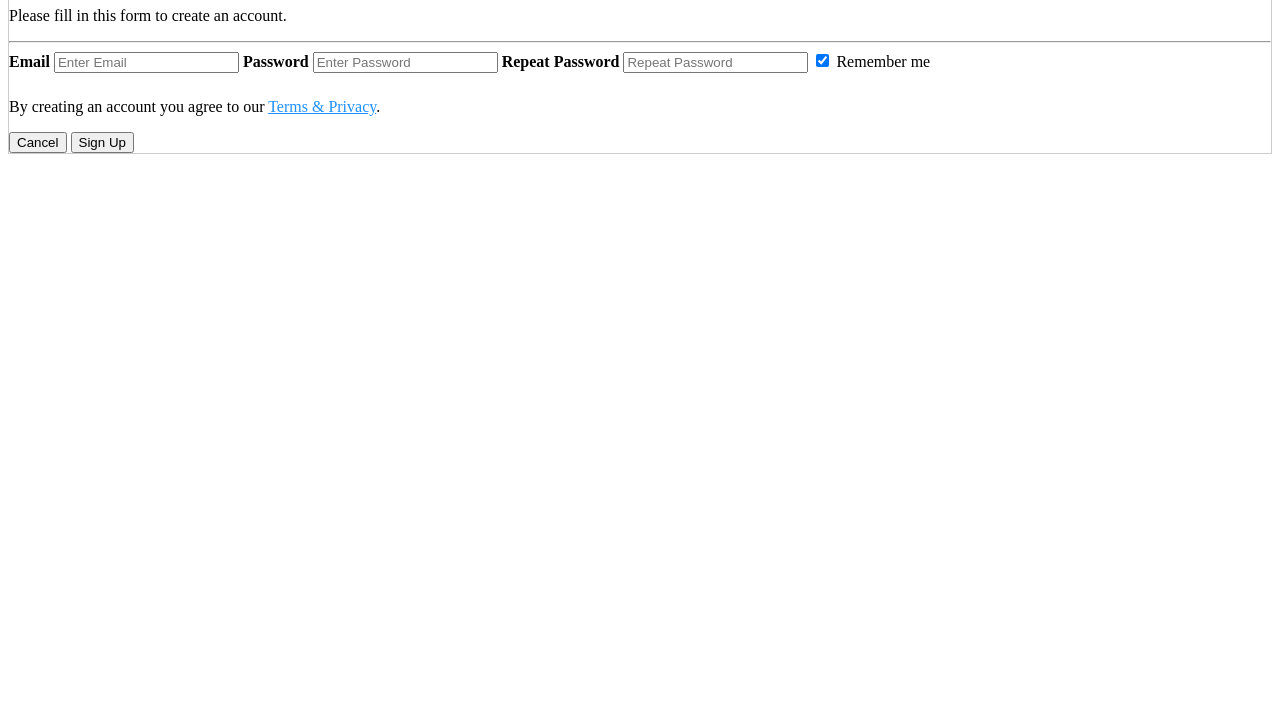
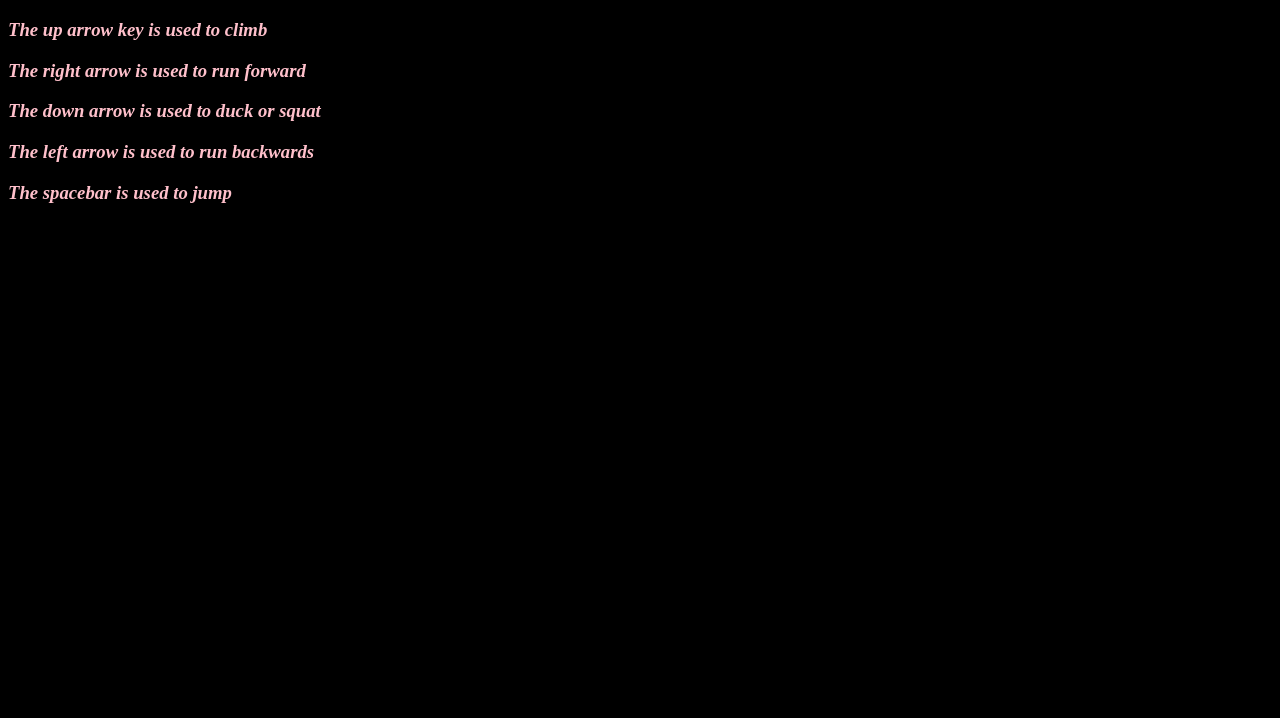
Before and after one commit to AndoverGWC/WomenAndGaming, a plain HTML site: page index.html in a window 1280 px wide. Shown: the part 82-800 px from the top of the page. Drawn offline with Linux system fonts and the light colour scheme.

Commit message:
Juliet Code

```diff
--- a/class.css
+++ /dev/null
@@ -1,68 +0,0 @@
-* {box-sizing: border-box}
-
-/* Full-width input fields */
-  input[type=text], input[type=password] {
-  width: 100%;
-  padding: 15px;
-  margin: 5px 0 22px 0;
-  display: inline-block;
-  border: none;
-  background: #f1f1f1;
-}
-
-input[type=text]:focus, input[type=password]:focus {
-  background-color: #ddd;
-  outline: none;
-}
-
-hr {
-  border: 1px solid #f1f1f1;
-  margin-bottom: 25px;
-}
-
-/* Set a style for all buttons */
-button {
-  background-color: #4CAF50;
-  color: white;
-  padding: 14px 20px;
-  margin: 8px 0;
-  border: none;
-  cursor: pointer;
-  width: 100%;
-  opacity: 0.9;
-}
-
-button:hover {
-  opacity:1;
-}
-
-/* Extra styles for the cancel button */
-.cancelbtn {
-  padding: 14px 20px;
-  background-color: #f44336;
-}
-
-/* Float cancel and signup buttons and add an equal width */
-.cancelbtn, .signupbtn {
-  float: left;
-  width: 50%;
-}
-
-/* Add padding to container elements */
-.container {
-  padding: 16px;
-}
-
-/* Clear floats */
-.clearfix::after {
-  content: "";
-  clear: both;
-  display: table;
-}
-
-/* Change styles for cancel button and signup button on extra small screens */
-@media screen and (max-width: 300px) {
-  .cancelbtn, .signupbtn {
-    width: 100%;
-  }
-}
--- a/index.html
+++ b/index.html
@@ -1,27 +1,29 @@
- <form action="action_page.php" style="border:1px solid #ccc">
-  <div class="container">
-    <h1>Sign Up</h1>
-    <p>Please fill in this form to create an account.</p>
-    <hr>
+<!DOCTYPE html>
+<html>
+  <head>
+    <title>Girls Who Code</title>
+    <meta charset="utf-8">
+    <meta http-equiv="X-UA-Compatible" content="IE=edge">
+    <meta name="viewport" content="width=device-width, initial-scale=1">
+    <link rel="stylesheet" href="/styles.css">
+    <script src="/script.js" defer></script>
+  </head>
+  <body>
+    <body bgcolor="black">
 
-    <label><b>Email</b></label>
-    <input type="text" placeholder="Enter Email" name="email" required>
-
-    <label><b>Password</b></label>
-    <input type="password" placeholder="Enter Password" name="psw" required>
-
-    <label><b>Repeat Password</b></label>
-    <input type="password" placeholder="Repeat Password" name="psw-repeat" required>
-
-    <label>
-      <input type="checkbox" checked="checked" style="margin-bottom:15px"> Remember me
-    </label>
-
-    <p>By creating an account you agree to our <a href="#" style="color:dodgerblue">Terms & Privacy</a>.</p>
-
-    <div class="clearfix">
-      <button type="button" class="cancelbtn">Cancel</button>
-      <button type="submit" class="signupbtn">Sign Up</button>
-    </div>
-  </div>
-</form>
+    </body>
+    <h1>
+      <p>
+        <font color="pink"> How to Play </font>
+          </p>
+    </h1>
+    <h3>
+      <font color="pink">
+      <em> <p>The up arrow key is used to climb</p>
+    <p>The right arrow is used to run forward</p>
+    <p>The down arrow is used to duck or squat</p>
+    <p>The left arrow is used to run backwards</p>
+        <p>The spacebar is used to jump</p></em> </font>
+    </h3>
+  </body>
+</html>
--- /dev/null
+++ b/script.js
@@ -0,0 +1 @@
+console.log('hi');
```
